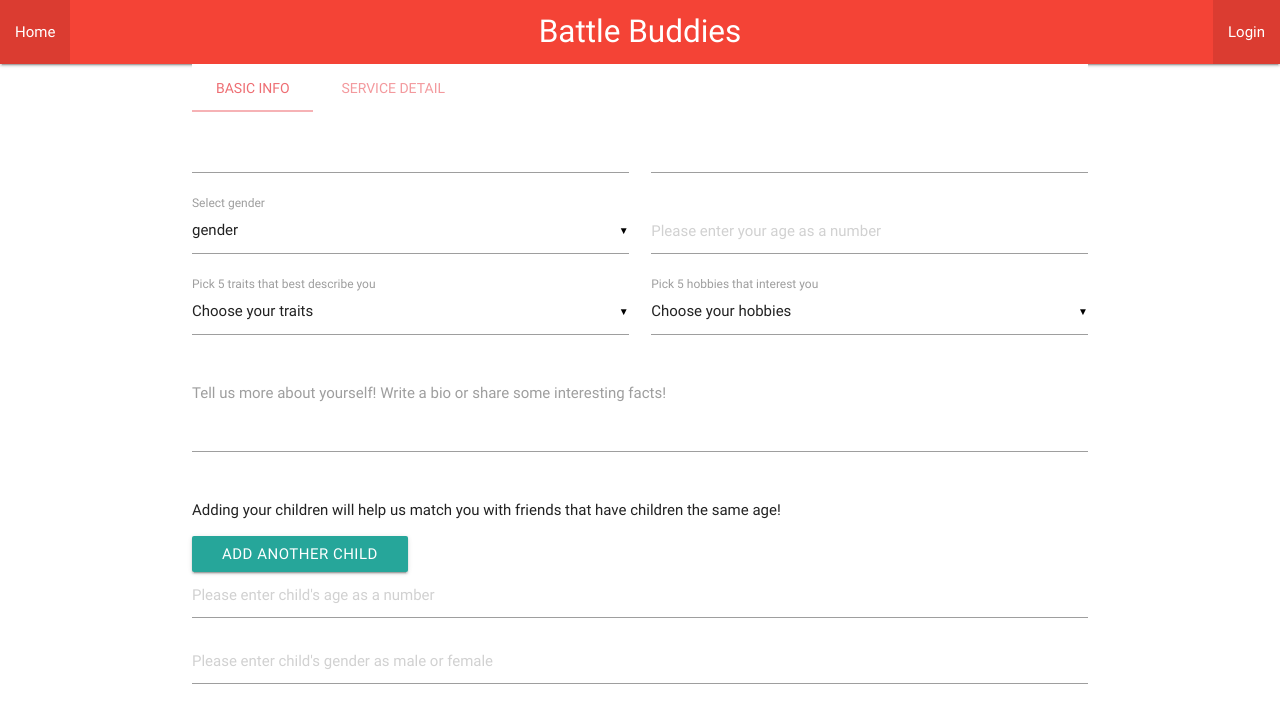
After one commit to battle-buddies/battle-buddies, a Spring app: template src/main/resources/templates/users/user-details-edit.html in a window 1280 px wide. The commit adds this page. Shown: the top 723 px of the page. Run offline with Thymeleaf, Linux system fonts and the light colour scheme; the template is opened without the code that fills it, so the values that code supplies are empty; some of the project's set-up classes (security, data sources, template engines, error pages and the like) are left out, and stand-ins take their place; database files in the repository are not loaded; some libraries are stand-ins or nearby versions.

Commit message:
almost done with form edit

```diff
--- a/seeder.sql
+++ b/seeder.sql
@@ -3,7 +3,7 @@ drop database if exists battlebuddies_db;
 
 use battlebuddies_db;
 
-
+drop users;
 insert into users (profile_id, password,  username, email,  is_admin) values ( 1,'$2a$10$DRibzeKQLUtnTOF5nCnnMegxRg0Tu4hLrVLX0u1L9QCbFZkiGtSS.', 'admin', 'cwhitloe0@kickstarter.com', true);
 insert into users (profile_id, password,  username, email,  is_admin) values ( 2,'$2a$10$DRibzeKQLUtnTOF5nCnnMegxRg0Tu4hLrVLX0u1L9QCbFZkiGtSS.', 'izzy', 'veye1@printfriendly.com', true);
 insert into users (profile_id, password,  username, email,  is_admin) values ( 3,'$2a$10$DRibzeKQLUtnTOF5nCnnMegxRg0Tu4hLrVLX0u1L9QCbFZkiGtSS.', 'bridget', 'crudiger2@vk.com',  true);
@@ -27,7 +27,7 @@ insert into profiles ( branch_id,rank_id, gender, first_name, last_name, age, bi
 insert into profiles ( branch_id,rank_id, gender, first_name, last_name, age, bio, married, mil_spouse, user_id) values ( 2,10,true, 'Darb', 'Boncore', 57, 'Vestibulum quam sapien, varius ut, blandit non, interdum in, ante. Vestibulum ante ipsum primis in faucibus orci luctus et ultrices posuere cubilia Curae; Duis faucibus accumsan odio. Curabitur convallis.',false, false, 7);
 insert into profiles ( branch_id,rank_id, gender, first_name, last_name, age, bio, married, mil_spouse, user_id) values ( 3,9,false, 'Eugen', 'Thomazet', 27, 'Nullam porttitor lacus at turpis. Donec posuere metus vitae ipsum. Aliquam non mauris.',true, false, 8);
 insert into profiles ( branch_id,rank_id, gender, first_name, last_name, age, bio, married, mil_spouse, user_id) values ( 4,7,true, 'Zsazsa', 'Haslen', 39, 'Etiam vel augue. Vestibulum rutrum rutrum neque. Aenean auctor gravida sem.',true, true, 9);
-insert into profiles ( branch_id,rank_id, gender, first_name, last_name, age, bio, married, mil_spouse, user_id) values (5,1,false, 'Calvin', 'Muggach', 40, 'Curabitur at ipsum ac tellus semper interdum. Mauris ullamcorper purus sit amet nulla. Quisque arcu libero, rutrum ac, lobortis vel, dapibus at, diam.', false, true, 10);
+insert into profiles ( branch_id,rank_id, gender, first_name, last_name, age, bio, married, mil_spouse, user_id) values ( 5,1,false, 'Calvin', 'Muggach', 40, 'Curabitur at ipsum ac tellus semper interdum. Mauris ullamcorper purus sit amet nulla. Quisque arcu libero, rutrum ac, lobortis vel, dapibus at, diam.', false, true, 10);
 
 
 
--- a/src/main/resources/static/css/login.css
+++ b/src/main/resources/static/css/login.css
@@ -25,7 +25,7 @@
 
 }
 
-@media only screen and (min-device-width : 850px) and (max-device-width : 1824px) {
+@media only screen and (min-device-width : 850px) and (max-device-width : 3000px) {
 
 
     #mobile-login {
--- /dev/null
+++ b/src/main/resources/templates/users/user-details-edit.html
@@ -0,0 +1,215 @@
+<!DOCTYPE html>
+<html xmlns:th="http://www.thymeleaf.org">
+<head>
+    <meta charset="utf-8">
+    <meta name="viewport" content="width=device-width, initial-scale=1">
+    <link href="https://fonts.googleapis.com/icon?family=Material+Icons" rel="stylesheet">
+
+    <link rel="stylesheet" href="https://cdnjs.cloudflare.com/ajax/libs/materialize/0.100.2/css/materialize.min.css">
+    <script type="text/javascript" src="https://code.jquery.com/jquery-3.2.1.min.js"></script>
+    <script src="https://cdnjs.cloudflare.com/ajax/libs/materialize/0.100.2/js/materialize.min.js"></script>
+    <title>Edit about me!</title>
+
+</head>
+<body>
+<th:block th:replace="fragments/nav-bar :: main-nav"/>
+<div class="container">
+    <ul id="tabs-swipe-demo" class="tabs">
+        <li class="tab col s3"><a href="#Basic-info">Basic Info</a></li>
+        <li class="tab col s3"><a href="#Service-details">Service Detail</a></li>
+    </ul>
+    <form th:action="@{'/users/' + ${profile.getUser().getId()} + '/user-details-edit'}" th:method="post" th:object="${profile}">
+        <div id="Basic-info" class="col s12">
+
+            <div class="row">
+                <div class="input-field col s6">
+                    <input id="firstName" type="text" class="validate" th:value="${profile.firstName}"  th:field="*{firstName}">
+
+                </div>
+                <div class="input-field col s6">
+                    <input id="lastName" type="text" class="validate" th:value="${profile.lastName}" th:field="*{lastName}">
+
+                </div>
+                <!--                        gender pick start-->
+                <div class="input-field col s6">
+                    <select th:field="*{gender}">
+                        <option value="0" disabled selected>gender</option>
+                        <option value="1">Male</option>
+                        <option value="0">Female</option>
+                    </select>
+                    <label>Select gender</label>
+                </div>
+                <!--                        gender pick end-->
+
+                <!--                        DOB start-->
+
+                <div class="input-field col s6">
+                    <input id="age" type="text" placeholder="Please enter your age as a number" th:field="*{age}"/>
+
+                </div>
+                <!--                        DOB end-->
+
+                <!--                        pick hobbies and traits-->
+                <div class="input-field col s6">
+                    <select multiple th:field="*{traits}">
+                        <option value="" disabled selected>Choose your traits</option>
+                        <th:block th:each="trait: ${traits}">
+                            <option th:name="traits" th:value="${trait.id}"><span th:text="${trait.trait}"></span>
+                            </option>
+                        </th:block>
+
+                    </select>
+                    <label>Pick 5 traits that best describe you</label>
+                </div>
+                <div class="input-field col s6">
+                    <select multiple th:field="*{hobbies}">
+                        <option value="" disabled selected>Choose your hobbies</option>
+                        <th:block th:each="hobby: ${hobbies}">
+                            <option th:name="hobbies" th:value="${hobby.id}"><span th:text="${hobby.hobby}"></span>
+                            </option>
+                        </th:block>
+
+                    </select>
+                    <label>Pick 5 hobbies that interest you</label>
+                </div>
+
+                <!--                bio start-->
+                <div class="input-field col s12">
+                    <textarea id="bio" class="materialize-textarea" data-length="2000" th:field="*{bio}"></textarea>
+                    <label for="bio">Tell us more about yourself! Write a bio or share some interesting
+                        facts!</label>
+                </div>
+
+                <!--                bio end-->
+
+                <!--                        end hobbies and traits-->
+            </div>
+
+            <!--            children start -->
+            <p>Adding your children will help us match you with friends that have children the same age! </p>
+            <div id="formbody" class="input-field col s6 input_fields_wrap">
+                <button class="btn add_field_button">Add another child</button>
+                <div>
+                    <input type="text" name="childAge" placeholder="Please enter child's age as a number">
+                    <input type="text" name="childGender" placeholder="Please enter child's gender as male or female">
+
+                </div>
+            </div>
+
+
+        </div>
+
+        <!--        end children-->
+
+        <!--        start of second tab-->
+        <div id="Service-details" class="col s12">
+            <div class="row">
+
+                <!--                rank start-->
+
+                <div class="input-field col s3">
+                    <select th:field="*{rank}">
+                        <th:block th:each="rank: ${ranks}">
+                            <option th:name="rank" th:value="${rank.id}"><span th:text="${rank.rank}"></span></option>
+                        </th:block>
+                    </select>
+                    <label>Please select your rank</label>
+                </div>
+                <!--                rank end-->
+
+                <!--                branch start-->
+
+                <div class="input-field col s3">
+                    <select th:field="*{branch}">
+                        <th:block th:each="branch: ${branches}">
+                            <option th:name="branch" th:value="${branch.id}"><span th:text="${branch.branch}"></span>
+                            </option>
+
+                        </th:block>
+                    </select>
+                    <label>Please select your branch</label>
+                </div>
+                <!--                branch end-->
+
+                <!--                mill spouse-->
+                <div class="input-field col s6">
+                    <select th:field="*{milSpouse}">
+                        <option value="0" disabled selected>Are you a military spouse?</option>
+                        <option value="1" name="true">Yes</option>
+                        <option value="0" name="false">No</option>
+
+                    </select>
+                    <label>Are you signing up as a military spouse?</label>
+                </div>
+                <!--                mill spouse end-->
+
+                <!--                marital status-->
+                <div class="row">
+                    <div class="input-field col s6">
+                        <select th:field="*{married}">
+                            <option value="0" disabled selected>Marital Status</option>
+                            <option value="1" name="single">Single</option>
+                            <option value="0" name="married">Married</option>
+                        </select>
+                        <label>Marital Status</label>
+                    </div>
+                </div>
+                <!--                marital status-->
+                <!--                location-->
+                <div class="input-field col s3">
+                    <select th:field="*{location}">
+                        <option value="0" disabled selected>Location</option>
+                        <th:block th:each="location: ${locations}">
+                            <option th:name="branch" th:value="${location.id}"><span th:text="${location.location}"></span>
+                            </option>
+
+                        </th:block>
+                    </select>
+                    <label>Please select your location</label>
+                </div>
+                <!--                location end-->
+
+            </div>
+            <!--           row end-->
+            <button class="waves-effect waves-light btn">Submit Changes!</button>
+        </div>
+    </form>
+</div>
+<!--    main container end-->
+
+<script>
+    $(document).ready(function () {
+        $('select').material_select();
+
+    });
+
+
+    var max_fields = 10; //maximum input boxes allowed
+    var wrapper = $(".input_fields_wrap"); //Fields wrapper
+    var add_button = $(".add_field_button"); //Add button ID
+    var x = 1; //initlal text box count
+    var arr = [
+        {val: 1, text: 'Male'},
+        {val: 0, text: 'Female'}
+    ];
+    var sel = $('<select th:field="*{Children}>').appendTo(wrapper);
+    $(add_button).click(function (e) { //on add input button click
+        e.preventDefault();
+        if (x < max_fields) { //max input box allowed
+            x++; //text box increment
+            $(wrapper).append('<div><input type="text" name="age1" placeholder="Please enter child\'s age as a number"><input type="text" name="gender" placeholder="Please enter child\'s gender as male or female">' +
+                '<a href="#" class="remove_field">Remove</a></div>'); //add input box
+        }
+
+    });
+    $(wrapper).on("click", ".remove_field", function (e) { //user click on remove text
+        e.preventDefault();
+        $(this).parent('div').remove();
+        x--;
+    })
+
+
+</script>
+
+</body>
+</html>
```
Also changed, not shown: src/main/java/com/codeup/blog/blog/controllers/ProfileController.java (+98 -0 lines), src/main/resources/templates/users/profile.html (+11 -0 lines).
